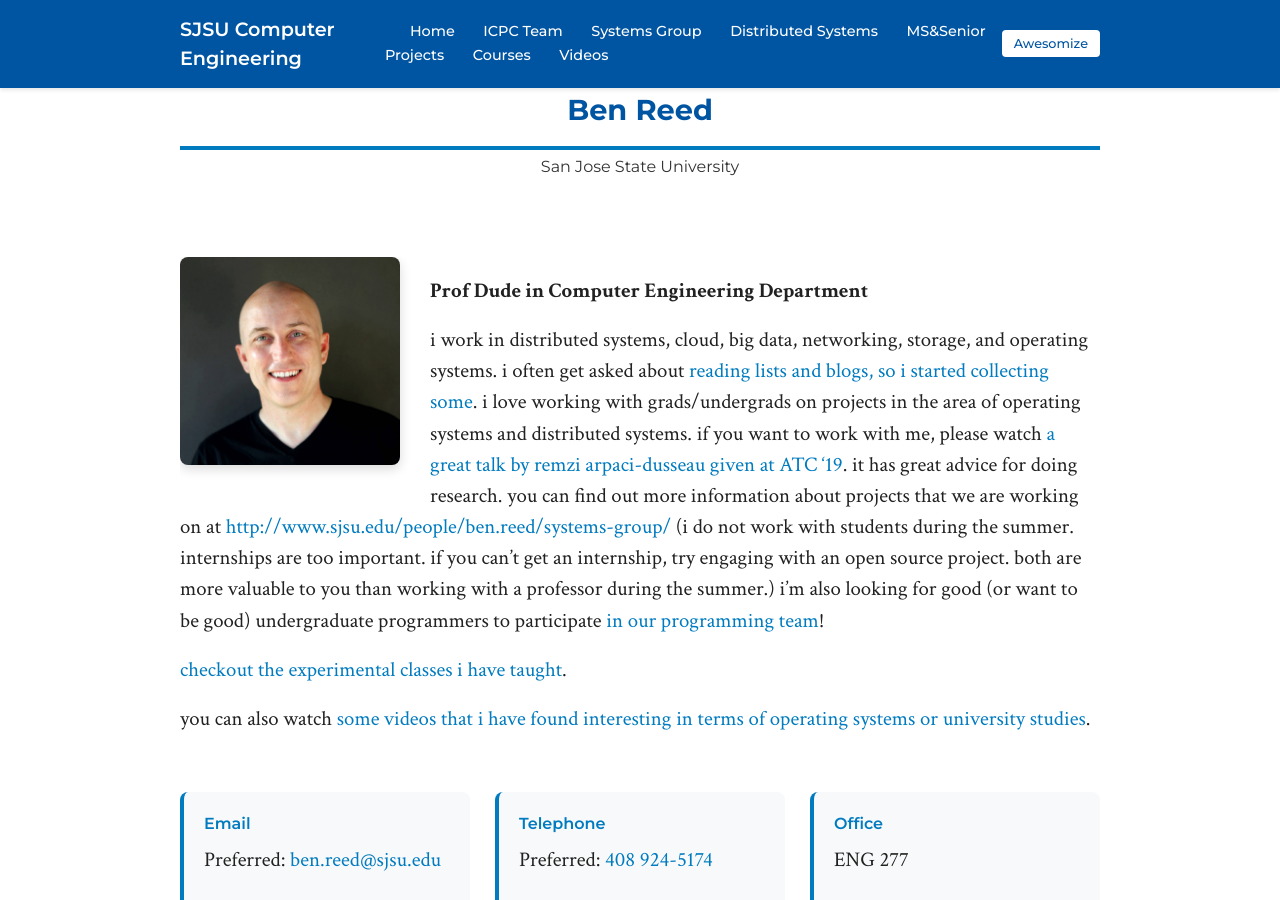
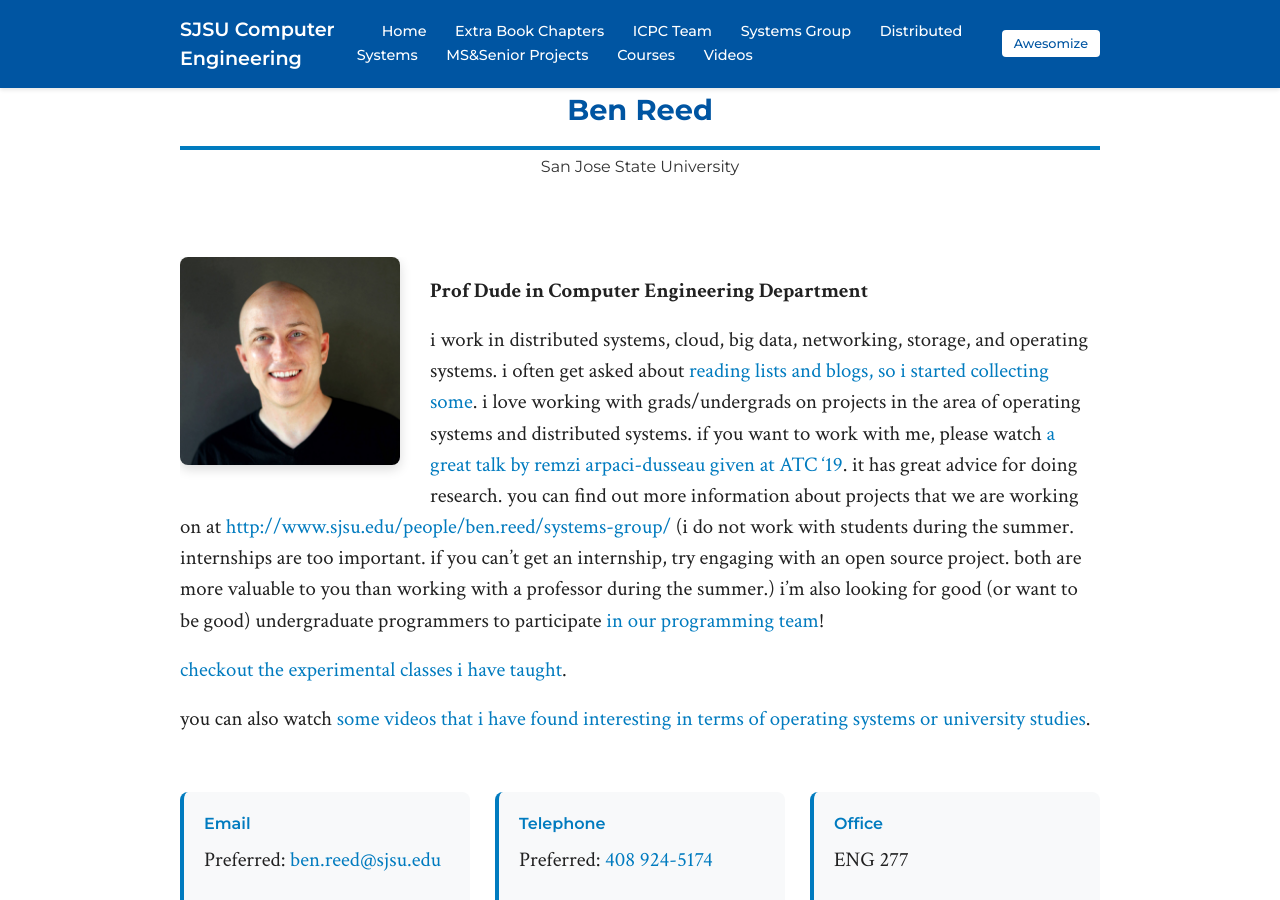
Before and after one commit to breed/benreed-sjsu, a Jekyll site: the page built from index.md, in a window 1280 px wide and 900 px high. Built offline with Jekyll 4.4.1, drawn with Linux system fonts in a browser that asks for light colours.

Commit message:
updated header with extra book chapters

```diff
--- a/_layouts/default.html
+++ b/_layouts/default.html
@@ -14,6 +14,7 @@
             <button class="nav-toggle" aria-label="Toggle navigation">&#9776;</button>
             <nav>
                 <a href="{{ '/' | relative_url }}">Home</a>
+                <a href="{{ '/extra-chapters' | relative_url }}">Extra Book Chapters</a>
                 <a href="{{ '/icpc/' | relative_url }}">ICPC Team</a>
                 <a href="{{ '/systems-group/' | relative_url }}">Systems Group</a>
                 <a href="{{ '/distributed-systems/' | relative_url }}">Distributed Systems</a>
```
